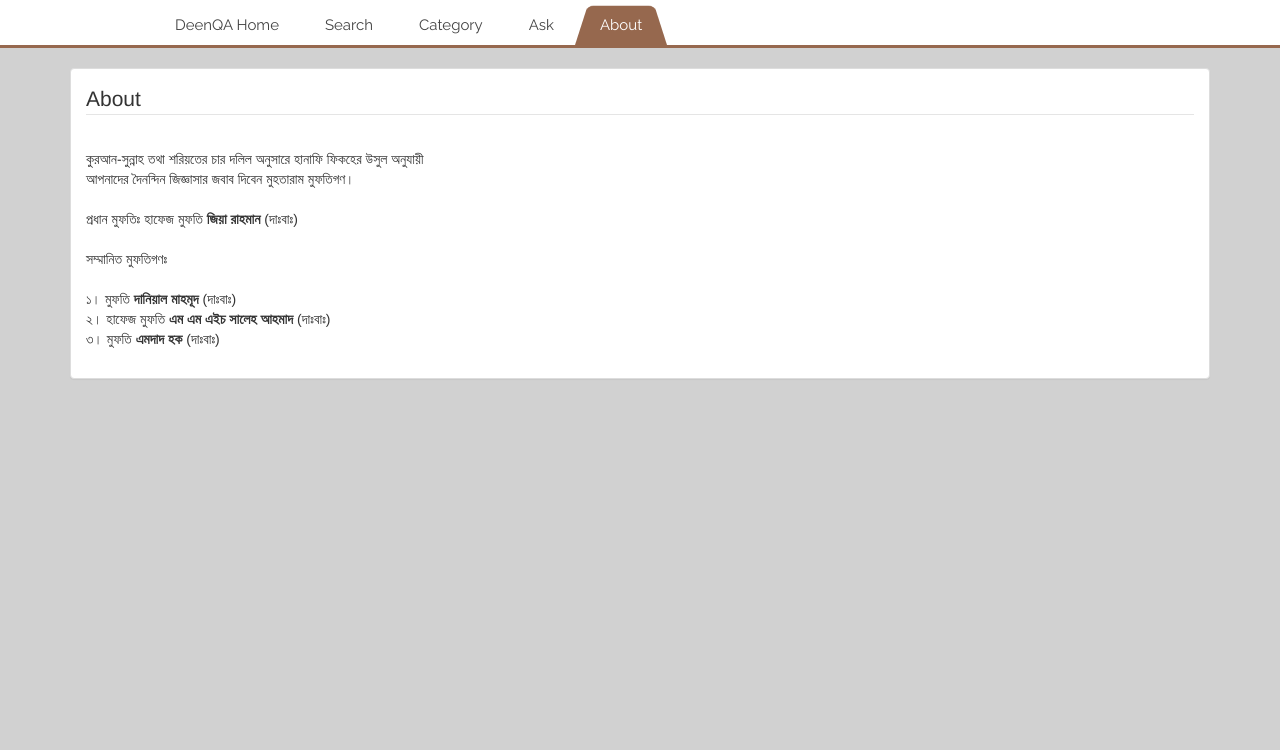
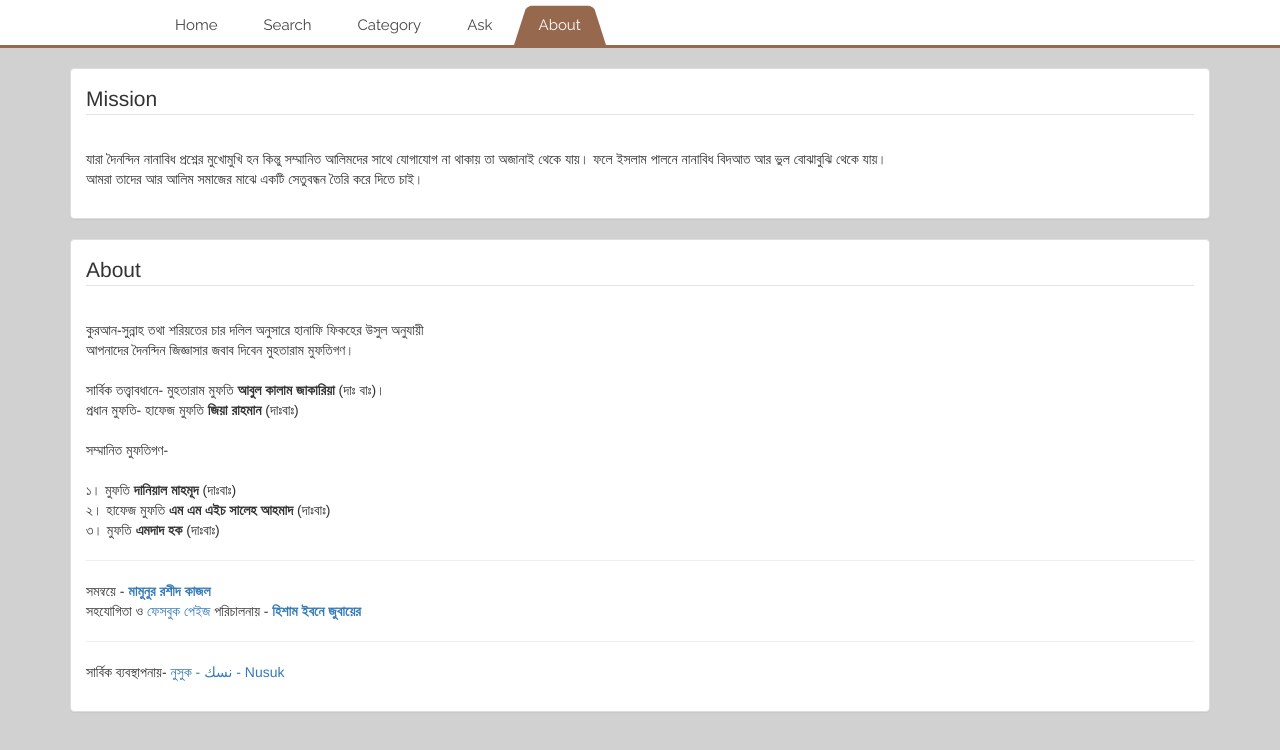
Before and after one commit to adorgoalp/deenQA, a PHP site: page /about.php in a window 1280 px wide. Shown: the top 750 px of the page. Run offline with PHP 8.4, Linux system fonts and the light colour scheme.

Commit message:
modified the about

```diff
--- a/about.php
+++ b/about.php
@@ -32,7 +32,7 @@ include_once './backendless/autoload.php';
 
         <div id='cssmenu'>
             <ul>
-                <li><a href='index.php'>DeenQA Home</a></li>
+                <li><a href='index.php'>Home</a></li>
                 <li><a href='search.php'>Search</a></li>
                 <li><a href='category.php'>Category</a></li>
                 <li><a href='ask.php'>Ask</a></li>
@@ -43,17 +43,44 @@ include_once './backendless/autoload.php';
             <div class="panel panel-default" style="margin-top: 20px;">
                 <div class="panel-body">
                     <fieldset>
+                        <legend>Mission</legend>
+                        <p>
+                            যারা দৈনন্দিন নানাবিধ প্রশ্নের মুখোমুখি হন কিন্তু সম্মানিত
+                            আলিমদের সাথে যোগাযোগ না থাকায় তা অজানাই থেকে যায়। ফলে ইসলাম পালনে নানাবিধ বিদআত আর ভুল বোঝাবুঝি থেকে যায়।
+                            <br>
+                            আমরা তাদের আর আলিম সমাজের মাঝে একটি সেতুবন্ধন তৈরি করে দিতে চাই।
+                        </p>
+                    </fieldset>
+                </div>
+            </div>
+            <div class="panel panel-default" style="margin-top: 20px;">
+                <div class="panel-body">
+                    <fieldset>
                         <legend>About</legend>
                         <p>
                             কুরআন-সুন্নাহ তথা শরিয়তের চার দলিল অনুসারে হানাফি ফিকহের উসুল অনুযায়ী <br>আপনাদের দৈনন্দিন জিজ্ঞাসার জবাব দিবেন মুহতারাম মুফতিগণ।<br>
                             <br>
-                            প্রধান মুফতিঃ হাফেজ মুফতি <strong>জিয়া রাহমান</strong> (দাঃবাঃ)<br>
+                            সার্বিক তত্ত্বাবধানে- মুহতারাম মুফতি <strong>আবুল কালাম জাকারিয়া</strong> (দাঃ বাঃ)।
                             <br>
-                            সম্মানিত মুফতিগণঃ<br>
+                            প্রধান মুফতি- হাফেজ মুফতি <strong>জিয়া রাহমান</strong> (দাঃবাঃ)<br>
+                            <br>
+                            সম্মানিত মুফতিগণ-<br>
                             <br>
                             ১। মুফতি <strong>দানিয়াল মাহমূদ</strong> (দাঃবাঃ)<br>
                             ২। হাফেজ মুফতি <strong>এম এম এইচ সালেহ আহমাদ</strong> (দাঃবাঃ)<br>
-                            ৩। মুফতি <strong>এমদাদ হক</strong> (দাঃবাঃ)</p>
+                            ৩। মুফতি <strong>এমদাদ হক</strong> (দাঃবাঃ)
+                        </p>
+                        <hr>
+                        <p>
+                            সমন্বয়ে - <strong><a href="https://facebook.com/ghurabakajol" target="_blank">মামুনুর রশীদ কাজল</a></strong>
+                            <br>
+                            সহযোগিতা ও <a href="https://facebook.com/shoroeeshomadhan/timeline" target="_blank">ফেসবুক পেইজ</a> পরিচালনায়
+                            - <strong><a href="https://web.facebook.com/evilcrusher.towke" target="_blank">হিশাম ইবনে জুবায়ের</a></strong>
+                        </p>
+                        <hr>
+                        <p>
+                            সার্বিক ব্যবস্থাপনায়- <a href="https://facebook.com/nusuksyl/"  target="_blank">নুসুক - نسك - Nusuk</a>
+                        </p>
                     </fieldset>
                 </div>
             </div>
--- a/ask.php
+++ b/ask.php
@@ -48,7 +48,7 @@ and open the template in the editor.
 
         <div id='cssmenu'>
             <ul>
-                <li><a href='index.php'>DeenQA Home</a></li>
+                <li><a href='index.php'>Home</a></li>
                 <li><a href='search.php'>Search</a></li>
                 <li><a href='category.php'>Category</a></li>
                 <li class='active'><a href='ask.php'>Ask</a></li>
--- a/category.php
+++ b/category.php
@@ -33,7 +33,7 @@ include_once './backendless/autoload.php';
 
         <div id='cssmenu'>
             <ul>
-                <li><a href='index.php'>DeenQA Home</a></li>
+                <li><a href='index.php'>Home</a></li>
                 <li><a href='search.php'>Search</a></li>
                 <li class='active'><a href='category.php'>Category</a></li>
                 <li><a href='ask.php'>Ask</a></li>
--- a/index.php
+++ b/index.php
@@ -32,7 +32,7 @@ and open the template in the editor.
     <body style="background-color: #D1D1D1;">
         <div id='cssmenu'>
             <ul>
-                <li class='active'><a href='index.php'>DeenQA Home</a></li>
+                <li class='active'><a href='index.php'>Home</a></li>
                 <li><a href='search.php'>Search</a></li>
                 <li><a href='category.php'>Category</a></li>
                 <li><a href='ask.php'>Ask</a></li>
--- a/search.php
+++ b/search.php
@@ -47,7 +47,7 @@ include_once './backendless/autoload.php';
 
         <div id='cssmenu'>
             <ul>
-                <li><a href='index.php'>DeenQA Home</a></li>
+                <li><a href='index.php'>Home</a></li>
                 <li class='active'><a href='search.php'>Search</a></li>
                 <li><a href='category.php'>Category</a></li>
                 <li><a href='ask.php'>Ask</a></li>
--- a/viewQA.php
+++ b/viewQA.php
@@ -32,7 +32,7 @@ include_once './backendless/autoload.php';
 
         <div id='cssmenu'>
             <ul>
-                <li><a href='index.php'>DeenQA Home</a></li>
+                <li><a href='index.php'>Home</a></li>
                 <li><a href='ask.php'>Ask</a></li>
                 <li><a href='category.php'>Category</a></li>
                 <li class="active"><a href='#'>View QA</a></li>
```
